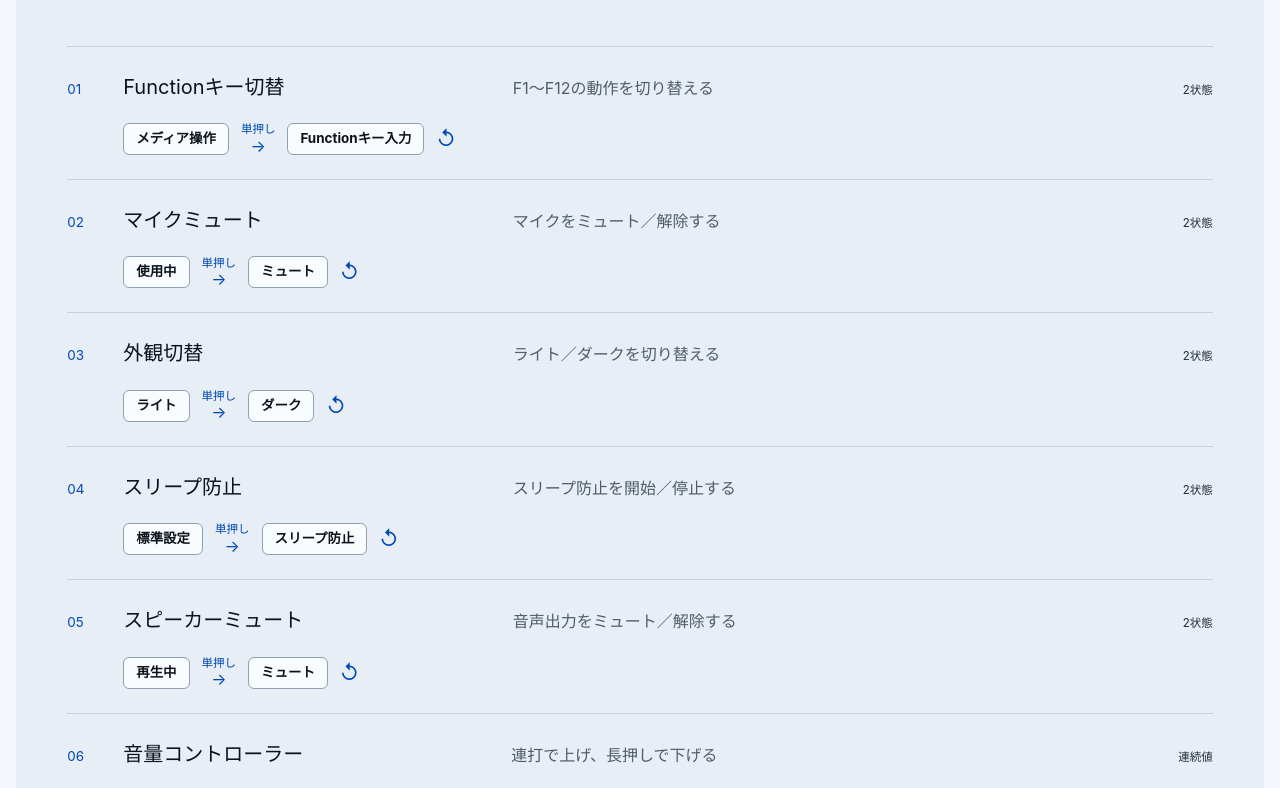
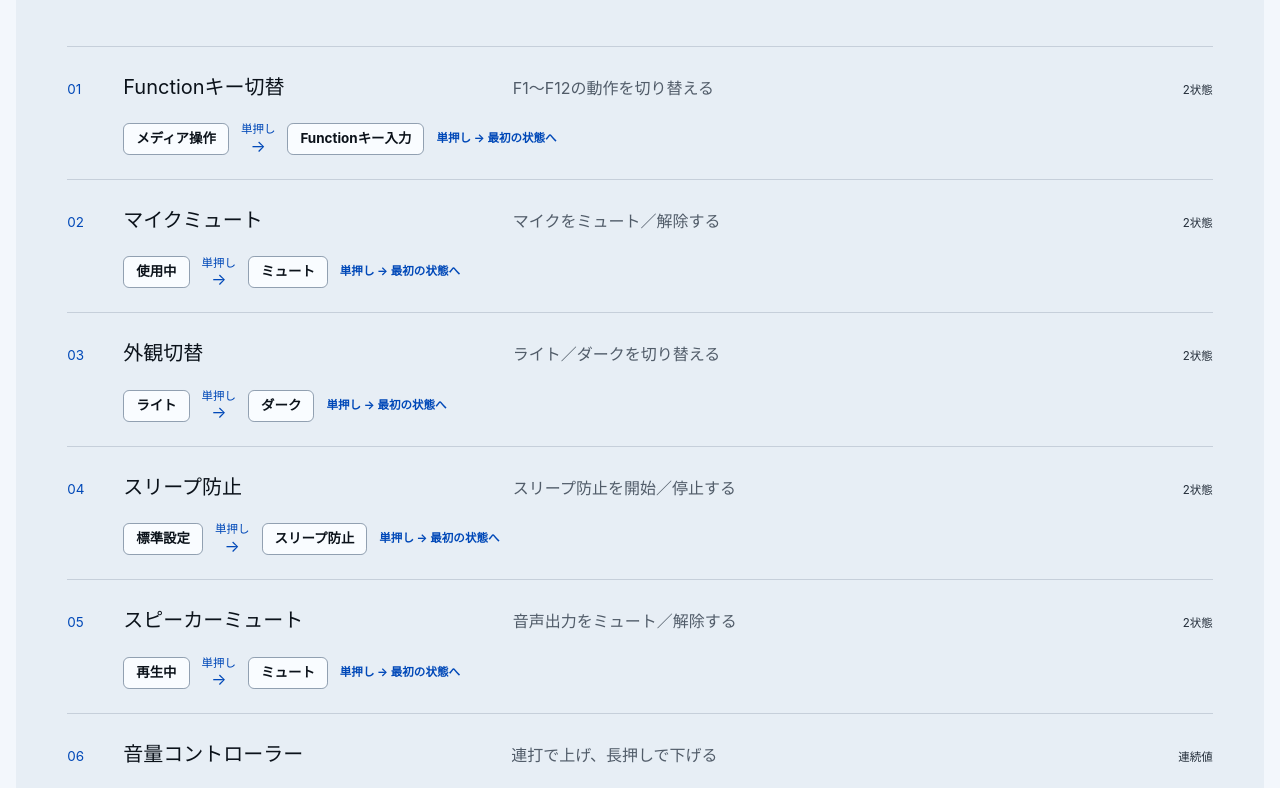
Before and after one commit to mumei/capswitch-website, a Next.js app: page / in a window 1280 px wide. Shown: the part 1600-2388 px from the top of the page. Built offline with nearby package versions, Linux system fonts and the light colour scheme.

Commit message:
Clarify repeating state transitions

```diff
--- a/app/globals.css
+++ b/app/globals.css
@@ -142,7 +142,10 @@ h1 { max-width: 12ch; font-size: var(--text-display); font-weight: 720; letter-s
 .transition-action { display: inline-grid; justify-items: center; color: var(--color-accent-dark); line-height: 1; }
 .transition-action small { font-size: var(--text-xs); white-space: nowrap; }
 .transition-action i { margin-top: var(--space-3xs); font-style: normal; }
-.transition-loop { color: var(--color-accent-dark); font-size: var(--text-md); line-height: 1; }
+.transition-return {
+  color: var(--color-accent-dark); font-size: var(--text-xs); font-weight: 650;
+  line-height: 1.2; white-space: nowrap;
+}
 .transition-note { color: var(--color-muted); font-size: var(--text-xs); }
 .led-section { padding-block: var(--space-4xl); display: grid; gap: var(--space-2xl); }
 .led-table { border-top: var(--rule) solid var(--color-rule-strong); }
--- a/app/page.tsx
+++ b/app/page.tsx
@@ -109,7 +109,11 @@ function ModeTransition({ mode }: { mode: (typeof modes)[number] }) {
             <span className="transition-state">{state}</span>
           </div>
         ))}
-        {"loop" in mode && mode.loop && <span className="transition-loop">↺</span>}
+        {"loop" in mode && mode.loop && (
+          <span className="transition-return">
+            {mode.actions[mode.actions.length - 1]} → 最初の状態へ
+          </span>
+        )}
       </div>
       {"note" in mode && <span className="transition-note">{mode.note}</span>}
     </div>
--- a/tokens.css
+++ b/tokens.css
@@ -1,5 +1,5 @@
 /* Hallmark · macrostructure: workbench · genre: modern-minimal · tone: technical-quiet · theme: cobalt · anchor: 259 · enrichment: Tier A CSS art · nav: N9 · footer: Ft2 · contrast: pass (40–41) · slop: pass (42–49) · mobile: pass (34, 49, 50–57) */
-/* Hallmark · pre-emit critique: P5 H5 E4 S5 R5 V5 */
+/* Hallmark · pre-emit critique: P5 H5 E5 S5 R5 V5 */
 :root {
   --font-display: var(--font-geist), "Hiragino Sans", "Yu Gothic", sans-serif;
   --font-body: var(--font-geist), "Hiragino Sans", "Yu Gothic", sans-serif;
```
Also changed, not shown: 1 other file (tests, documents, lock files or other folders).
